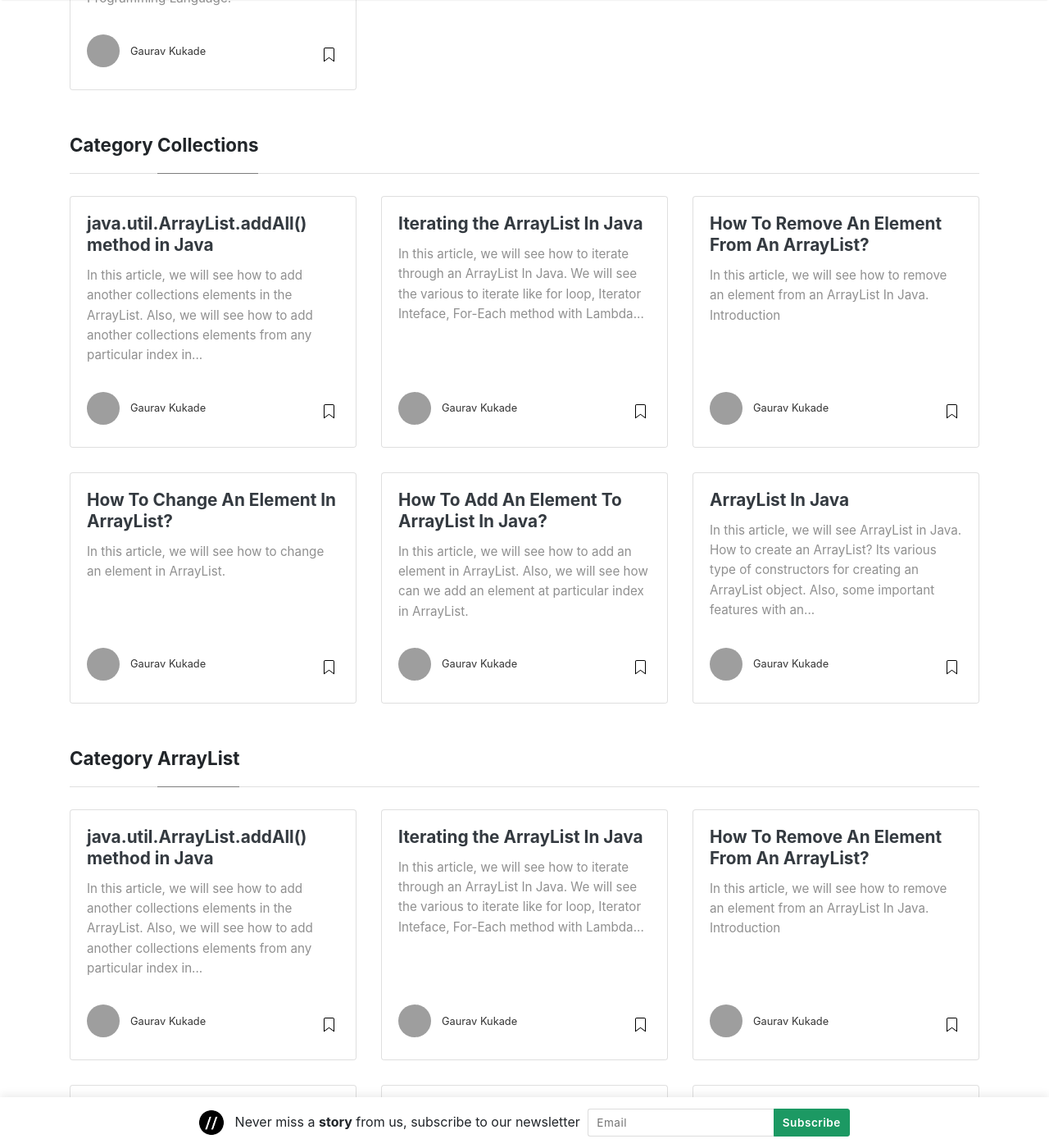
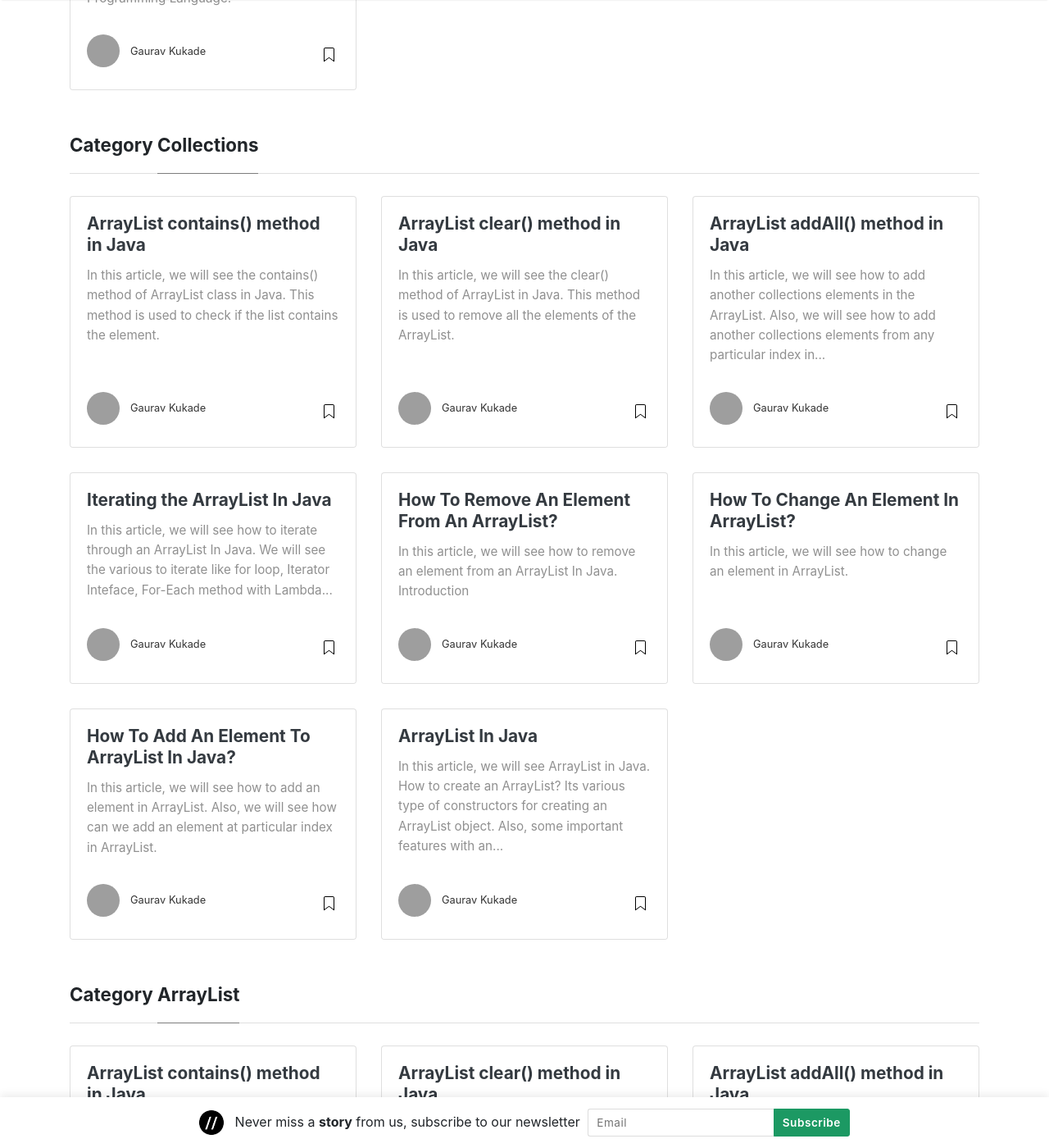
Before and after one commit to coderolls/coderolls-blog, a Jekyll site: the page built from _pages/categories.md, in a window 1280 px wide and 1400 px high, scrolled down 10430 px. Shown: the whole window at 82% size. Built offline with Jekyll 4.4.1, drawn with Linux system fonts in a browser that asks for light colours; nearby versions of some CDN libraries; some of the changed lines change nothing that is shown; some of the changed text lies outside the part shown; grey boxes are pictures that could not be loaded.

Commit message:
Add blogpost - arraylist contains method

````diff
--- a/_posts/collections/arraylist/2021-12-08-arraylist-addall-method-in-java.md
+++ b/_posts/collections/arraylist/2021-12-08-arraylist-addall-method-in-java.md
@@ -1,6 +1,6 @@
 ---
 layout: post
-title: "java.util.ArrayList.addAll() method in Java"
+title: "ArrayList addAll() method in Java"
 author: gaurav
 categories: [Collections, ArrayList]
 description: "In this article, we will see how to add another collections elements in the ArrayList. Also, we will see how to add another collections elements from any particular index in ArrayList."
@@ -9,21 +9,21 @@ In this article, we will see how to add another collections elements in the Arra
 
 ## Introduction
 
- [ArrayList](https://coderolls.com/arraylist-in-java/) is widely used class from the Collection framework in Java. ArrayList used dynamic array internally to store the elements.
+ [ArrayList](https://coderolls.com/arraylist-in-java/) is a widely used class from the Collection framework in Java. ArrayList used a dynamic array internally to store the elements.
 
-When we add objects to [ArrayList](https://coderolls.com/arraylist-in-java/) , it maintains the insertion order. So, ArrayList is an ordered collection.
+When we add objects to [ArrayList](https://coderolls.com/arraylist-in-java/), it maintains the insertion order. So, ArrayList is an ordered collection.
 
 Also, duplicate objects are allowed in ArrayList.
 
-Sometimes we need to add another collections elements to the ArrayList. ArrayList call provides the `addAll()` method to add the collections elements.
+Sometimes we need to add the elements of another collection to the ArrayList. ArrayList call provides the `addAll()` method to add the elements of the collection.
 
 The `addAll()` method has two overload type
 1. `addAll(Collection c)`
 2. `addAll(int index, Collection c)`
 
-The first ArrayList method add the specified collections elements to the end of the ArrayList.
+The first ArrayList method adds the elements of the specified collection to the end of the ArrayList.
 
-The second ArrayList method add the elements of the specified collection at the specified index.
+The second ArrayList method adds the elements of the specified collection at the specified index.
 
 Let's see both the method one by one.
 
@@ -31,19 +31,19 @@ Let's see both the method one by one.
 
 The `addAll(Collection c)` method adds all the elements of the specified collection to the end of the ArrayList.
 
-The method signature for this method is as given below
+The method signature for this method is as given below.
 ```java
 public boolean addAll(Collection c)
 ```
-The method signature show that, this method accepts one parameter of type Collection.
+The method signature shows that this method accepts one parameter of type Collection.
 
 - **`c` : -** any collection obejct
 
-It has a return type as `boolean` i.e. this method returns `true` if the ArrayList as result of the call (if elements from other collections added to the ArrayList), otherwise it returns false.
+It has a return type as `boolean` i.e. this method returns `true` if the ArrayList as a result of the call (if elements from other collections are added to the ArrayList), otherwise it returns false.
 
-This method may throw [NullPointerException](https://docs.oracle.com/javase/8/docs/api/java/lang/NullPointerException.html "class in java.lang"), if the specified collection is empty
+This method may throw [NullPointerException](https://docs.oracle.com/javase/8/docs/api/java/lang/NullPointerException.html "class in java.lang") if the specified collection is empty
 
-I have given an java program to add elements of a collection to ArrayList using the `addAll(Collection c)` method.
+I have given a java program to add elements of a collection to ArrayList using the `addAll(Collection c)` method.
 
 ```java
 import java.util.ArrayList;
@@ -98,9 +98,9 @@ Actresses :
 
 ## 2. Add a collection in ArrayList at particular index using `addAll(int index, Collection c)` method
 
-The `addAll(int index, Collection c)` method adds all the elements of the specified collection to the ArrayList, from the specified `index`.
+The `addAll(int index, Collection c)` method adds all the elements of the specified collection to the ArrayList from the specified `index`.
 
-The method signature for this method is as given below
+The method signature for this method is as given below.
 ```java
 public boolean addAll(int index, Collection c)
 ```
@@ -115,7 +115,7 @@ This method may throw the following exceptipons
 - [IndexOutOfBoundsException](https://docs.oracle.com/javase/8/docs/api/java/lang/IndexOutOfBoundsException.html "class in java.lang")  - if the index is out of range (index < 0 || index > arraList.size())
 -  [NullPointerException](https://docs.oracle.com/javase/8/docs/api/java/lang/NullPointerException.html "class in java.lang"), if the specified collection is empty
 
-I have given an java program to add elements of a collection to ArrayList at a particular index using the `addAll(Collection c)` method.
+I have given a java program to add elements of a collection to ArrayList at a particular index using the `addAll(Collection c)` method.
 ```java
 import java.util.ArrayList;
 import java.util.List;
@@ -171,9 +171,9 @@ Entrepreneurs :
 
 ## Conclusion
 
-We can add elements of a collection to the ArrayList using the `addAll()` method in two ways
+We can add elements of a collection to the ArrayList using the `addAll()` method in two ways.
 
 1. `addAll(Collection c)` - it adds elements of the specified collection to the end of ArrayList
 2. `addAll(int index, Collection c)` - it adds elements of the specified collection to the ArrayList from the specified position (index)
 
-Write down your thoughts in the commend section below.
+Please write your thoughts in the commend section below.
--- /dev/null
+++ b/_posts/collections/arraylist/2021-12-10-arraylist-clear-method-in-java.md
@@ -0,0 +1,98 @@
+---
+layout: post
+title: "ArrayList clear() method in Java"
+author: gaurav
+categories: [Collections, ArrayList]
+description: "In this article, we will see clear() method of ArrayList in Java. This method is used to remove all the elements of the current ArrayList."
+---
+
+In this article, we will see the `clear()` method of [ArrayList in Java](https://coderolls.com/arraylist-in-java/). This method is used to remove all the elements of the ArrayList.
+
+## Introduction
+
+We use [ArrayList](https://coderolls.com/arraylist-in-java/) in day-to-day Java programming. ArrayList is an ordered collection and it allows duplicate elements.
+
+ We have seen a few methods of the ArrayList class before like [`add()`](https://coderolls.com/add-element-in-arraylist/), [`addAll()`](http://127.0.0.1:4000/arraylist-addall-method-in-java/), [`remove()`](https://coderolls.com/remove-element-from-arraylist/), [`set()`](https://coderolls.com/change-element-in-arraylist/) and [`iterate()`](http://coderolls.com/iterating-the-arraylist-in-java/)
+
+Today we will see the `clear()` method of the ArrayList class in java.
+
+## ArrayList `clear()` method in java
+
+It has a method signature as given below.
+```java
+public void clear()
+```
+
+When we invoke the clear() method on an ArrayList, it removes all of the elements from this list.
+
+So, the list will be empty after the successful invocation of the clear method on the list.
+
+It has a return type as a `void`. It means this method does not return anything.
+
+Also, it does not accept any parameter.
+
+Let's see an example java program that uses the `clear()` method to remove all the elements of the list.
+
+```java
+import java.util.ArrayList;
+import java.util.List;
+
+/**
+ * A java program to remove all the elements
+ * of ArrayList using the clear() method.
+ *
+ * @author Gaurav Kukade at coderolls.com
+ *
+ */
+public class ArrayListClearMethodExample {
+
+	public static void main(String[] args) {
+
+		// create an arraylist cities
+		List<String> cities = new ArrayList<String>();
+
+		// add string objects in 'cities'
+		cities.add("New York City");
+		cities.add("Los Angeles");
+		cities.add("Mountain View");
+		cities.add("Austin");
+		cities.add("Atlanta");
+
+		// printing the cities
+		System.out.println("Before invoking the clear() method");
+		System.out.println("Cities: "+ cities); //print the arraylist with elements
+		System.out.println("cities size: "+ cities.size());
+
+		//invoke the clear() method on arraylist
+		cities.clear();
+		System.out.println("\nAfter invoking the clear() method");
+		System.out.println("Cities: "+ cities); // empty arraylist
+		System.out.println("cities size: "+ cities.size());
+	}
+}
+```
+Output:
+```
+Before invoking the clear() method
+Cities: [New York City, Los Angeles, Mountain View, Austin, Atlanta]
+cities size: 5
+
+After invoking the clear() method
+Cities: []
+cities size: 0
+```
+### Explanation:
+
+1. I have created an ArrayList object `cities`
+2. I have added a few String objects to the `cities`
+3. I have printed the `cities` to see the String objects present in it. Also, I have printed the size of the `cities`. We can see its size is `5` since we have added the 5 String objects in it.
+4. Invoke the `clear()` method on the `cities` to remove all its elements.
+5. When we print the cities ArrayList again, we can not see any String objects present in it. Also, the size of `cities` is `0`, so we can say the `clear()` method made it empty.
+
+## Conclusion
+
+When we invoke the `clear()` method on the ArrayList, it removes all the elements from this Arraylist and makes it empty.
+```
+arrayList.clear()
+```
+If you know anything else about the `clear()` method of the [ArrayList class](https://coderolls.com/arraylist-in-java/), kindly write it in the comment section below.
--- /dev/null
+++ b/_posts/collections/arraylist/2021-12-12-arraylist-contains-method.md
@@ -0,0 +1,90 @@
+---
+layout: post
+title: "ArrayList contains() method in Java"
+author: gaurav
+categories: [Collections, ArrayList]
+description: "In this article, we will see the contains() method of ArrayList in Java. This method is used to check if the list contains the specified element."
+---
+In this article, we will see the `contains()` method of [ArrayList class in Java](https://coderolls.com/arraylist-in-java/). This method is used to check if the list contains the element.
+
+## Introduction
+
+[ArrayList](https://coderolls.com/arraylist-in-java/)  is an ordered collection and it allows duplicate elements. It is widely used to store and retrieve the data.
+
+We have seen a few methods of the ArrayList class before like [`add()`](https://coderolls.com/add-element-in-arraylist/), [`addAll()`](http://https://coderolls.com/arraylist-addall-method-in-java/), [`remove()`](https://coderolls.com/remove-element-from-arraylist/), [`set()`](https://coderolls.com/change-element-in-arraylist/), [`iterate()`](http://coderolls.com/iterating-the-arraylist-in-java/) and [`clear()`](http://coderolls.com/arraylist-clear-method-in-java/). Today we will see the `contains()` method.
+
+If we need to check if any element present in the list or not, we can use the `contains()` method from the ArrayList class in java.
+
+## ArrayList `contains()` method
+
+It has a method signature as given below.
+```java
+public boolean contains(Object o)
+```
+
+This method is used to check if the ArrayList contains the specified element.
+
+This method accepts a single parameter of type `Object`
+
+- **`o`: -** an Object `o` whose presence in this list is to be tested
+
+This method has a return type as a `boolean`. It returns `true` if the list contains the specified element. Otherwise, it returns `false`.
+
+I have given a java program to check if the list contains the specified element using the ArrayList `contains()` method.
+
+```java
+import java.util.ArrayList;
+import java.util.List;
+/**
+ * A java program to check if the ArrayList
+ * contains the specified element.
+ *
+ * @author Gaurav Kukade a coderolls.com
+ *
+ */
+public class ArrayListContainsMethodExample {
+
+	public static void main(String[] args) {
+
+		//create an empty arraylist object 'states'
+		List<String> states = new ArrayList<String>();
+
+		//add state in the arraylist
+		states.add("California");
+		states.add("Texas");
+		states.add("Florida");
+		states.add("New Jersey");
+		states.add("Washington");
+
+		//check if states contains florida
+		boolean isPresent1 = states.contains("Florida");
+		System.out.println("Is Florida present in the list: "+ isPresent1);
+
+		//check if states contains alaska
+		boolean isPresent2 =states.contains("Alaska");
+		System.out.println("\nIs Alaska present in the list: "+ isPresent2);
+	}
+}
+```
+Output:
+```
+Is Florida present in the list: true
+
+Is Alaska present in the list: false
+```
+### Explanation
+1. I have created an ArrayList object `states`.
+2. I have added a few String objects in the `states`.
+3. I have checked if the list `states` contains the `Florida` string object using the `contains()` method. Since `Florida` is present in the `states` list, it returns `true`.
+4. I have captured the return value for the first `contains()` method in the `isPresent1` boolean variable. When we print the `isPresent1`, it has a value `true`.
+5. Next time, I have checked if the `states` list contains the `Alaska` using the `contains()` method. Since `Alaska` is not present in the `states` list, it returns `false`
+6.  I have captured the return value for the second `contains()` method in the `isPresent2` boolean variable. When we print the `isPresent2`, it has a value `false`.
+
+
+## Conclusion
+
+The ArrayList `contains()` method is used to check if the list contains the specified element.
+
+This method returns `true` if the specified element is present in the list. Otherwise, it  returns `false`
+
+If you know anything other than this, kindly write in the comment section below.
````
